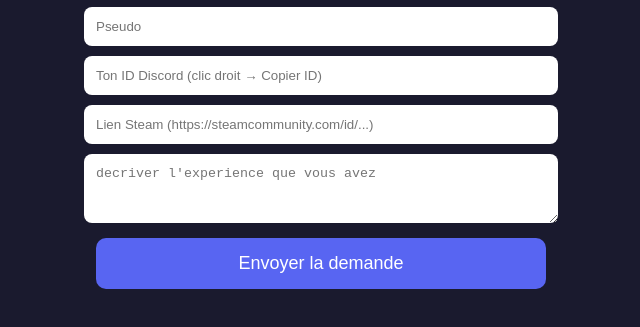
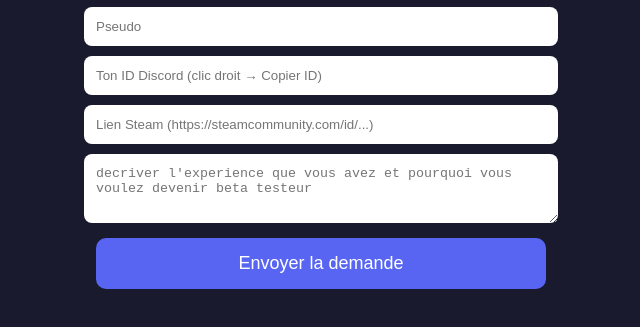
Before and after one commit to WitherCore5118/betakeyapp, a plain HTML site: page index.html in a window 1280 px wide. Shown: the part 119-446 px from the top of the page, without its empty margins (319-959 px from the left). Drawn offline with Linux system fonts and the light colour scheme.

Commit message:
index.html

```diff
--- a/index.html
+++ b/index.html
@@ -45,7 +45,7 @@
   <input type="text" id="pseudo" placeholder="Pseudo" />
   <input type="text" id="discord_id" placeholder="Ton ID Discord (clic droit → Copier ID)" />
   <input type="text" id="steam" placeholder="Lien Steam (https://steamcommunity.com/id/...)" />
-  <textarea id="exp" placeholder="decriver l'experience que vous avez" rows="3"></textarea>
+  <textarea id="exp" placeholder="decriver l'experience que vous avez et pourquoi vous voulez devenir beta testeur" rows="3"></textarea>
 
   <button onclick="envoyer()">Envoyer la demande</button>
 
```
